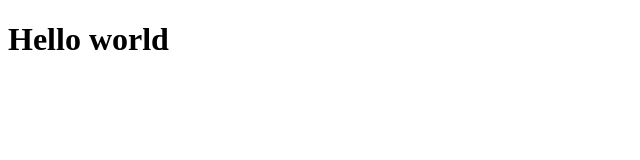
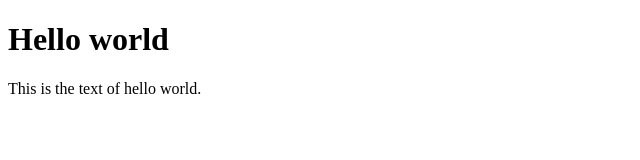
Before and after one commit to amcsi/example-repository, a plain HTML site: page index.html in a window 1280 px wide. Shown: the whole page, without its empty margins (0-640 px from the left). Drawn offline with Linux system fonts and the light colour scheme.

Commit message:
Added text below title

```diff
--- a/index.html
+++ b/index.html
@@ -3,5 +3,7 @@
     <head></head>
     <body>
         <h1>Hello world</h1>
+
+        <p>This is the text of hello world.</p>
     </body>
 </html>
```
